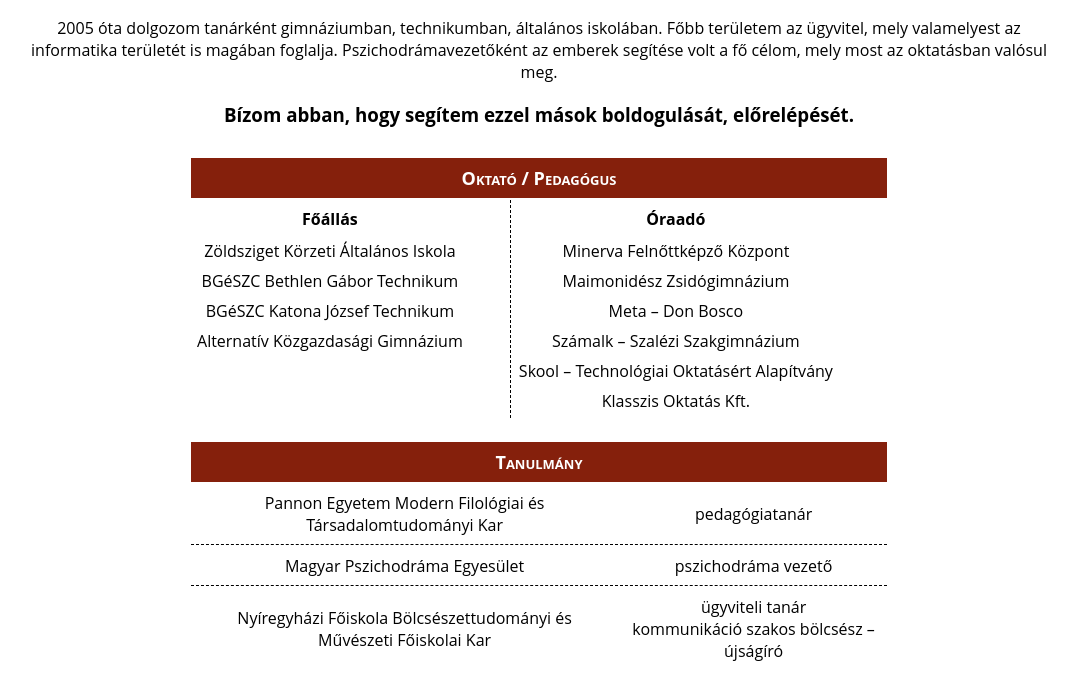
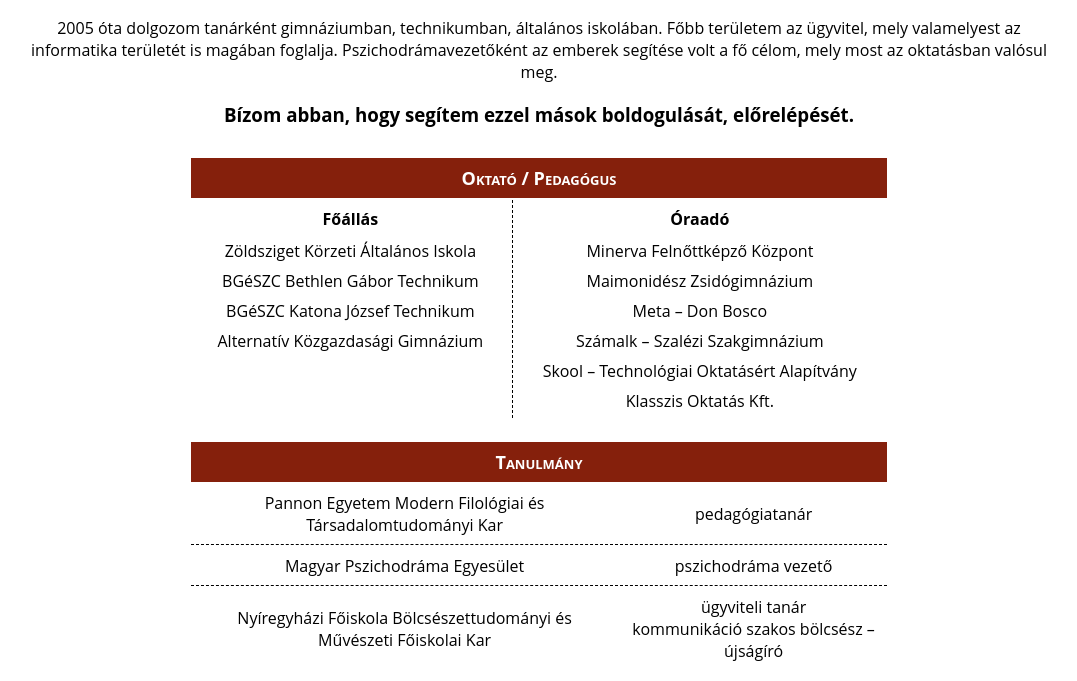
Before and after one commit to rolkotaki/django-hajni-courses, a Django app: page / in a window 1280 px wide. Shown: the part 370-1051 px from the top of the page, without its empty margins (101-1178 px from the left). Run offline with Django 5.2, Linux system fonts and the light colour scheme; parts of the project's set-up code (start-up, migrations or seed data) failed here and were passed over.

Commit message:
Add small fixes in CSS and for displaying the course name

```diff
--- a/hajni_courses_app/static/style/style.css
+++ b/hajni_courses_app/static/style/style.css
@@ -454,6 +454,10 @@ html, body {
   padding: 8px;
 }
 
+#table_introduction_jobs table {
+  margin: 0px auto;
+}
+
 #table_introduction_jobs table td {
   padding: 3px;
 }
@@ -462,8 +466,12 @@ html, body {
   padding: 5px;
 }
 
-.table_col_border {
-  border-right: 1px dashed;
+.table_introduction_jobs_col_left {
+  display: flex;
+}
+
+.table_introduction_jobs_col_right {
+  border-left: 1px dashed;
 }
 
 #table_introduction_studies td {
--- a/hajni_courses_app/templates/course.html
+++ b/hajni_courses_app/templates/course.html
@@ -10,7 +10,7 @@
 <div class="content content_course">
 
     <div class="course">
-        <p class="course_name">{{ course.name|title }}</p>
+        <p class="course_name">{{ course.name }}</p>
         <p class="course_desc">{{ course.duration }}</p>
         <p class="course_price">{{ course.price|format_number }} Ft</p>
         <p class="course_desc"><br>A képzés során a következőket fogod megtanulni:</p>
--- a/hajni_courses_app/templates/emails/application_confirmation.html
+++ b/hajni_courses_app/templates/emails/application_confirmation.html
@@ -3,8 +3,8 @@
 {% blocktranslate with first_name=first_name course=course %}
 Szia {{ first_name }}!
 <br><br>
-Megkaptuk jelentkezését a(z) <strong>{{ course }}</strong> tanfolyamra, köszönjük.<br>
-Hamarosan kapcsolatba lépünk Önnel.
+Megkaptuk jelentkezésed a(z) <strong>{{ course }}</strong> tanfolyamra, köszönjük.<br>
+Hamarosan kapcsolatba lépünk Veled.
 <br><br>
 Üdvözlettel,<br>
 Képzés Mindenkinek!
--- a/hajni_courses_app/templates/home.html
+++ b/hajni_courses_app/templates/home.html
@@ -50,7 +50,7 @@
     <table id="table_introduction_jobs" class="table_introduction">
         <tr><td colspan="2" class="td_introduction_title">Oktató / Pedagógus</td></tr>
         <tr>
-            <td class="table_col_border">
+            <td class="table_introduction_jobs_col_left">
                 <table>
                     <tr>
                         <th>Főállás</th>
@@ -67,15 +67,9 @@
                     <tr>
                         <td>Alternatív Közgazdasági Gimnázium</td>
                     </tr>
-                    <tr>
-                        <td style="color: white;">x</td>
-                    </tr>
-                    <tr>
-                        <td style="color: white;">x</td>
-                    </tr>
                 </table>
             </td>
-            <td>
+            <td class="table_introduction_jobs_col_right">
                 <table>
                     <tr>
                         <th>Óraadó</th>
```
